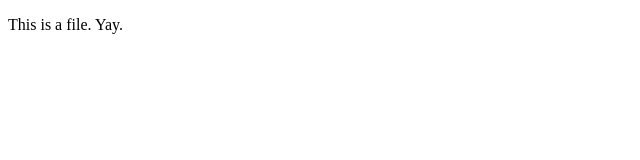
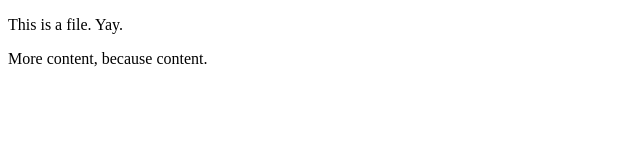
Before and after one commit to donburks/jun4_git_intro, a plain HTML site: page index.html in a window 1280 px wide. Shown: the whole page, without its empty margins (0-640 px from the left). Drawn offline with Linux system fonts and the light colour scheme.

Commit message:
Added more content to index.html

```diff
--- a/index.html
+++ b/index.html
@@ -5,5 +5,6 @@
   </head>
   <body>
     <p>This is a file. Yay.</p>
+    <p>More content, because content.</p>
   </body>
 </html>
```
